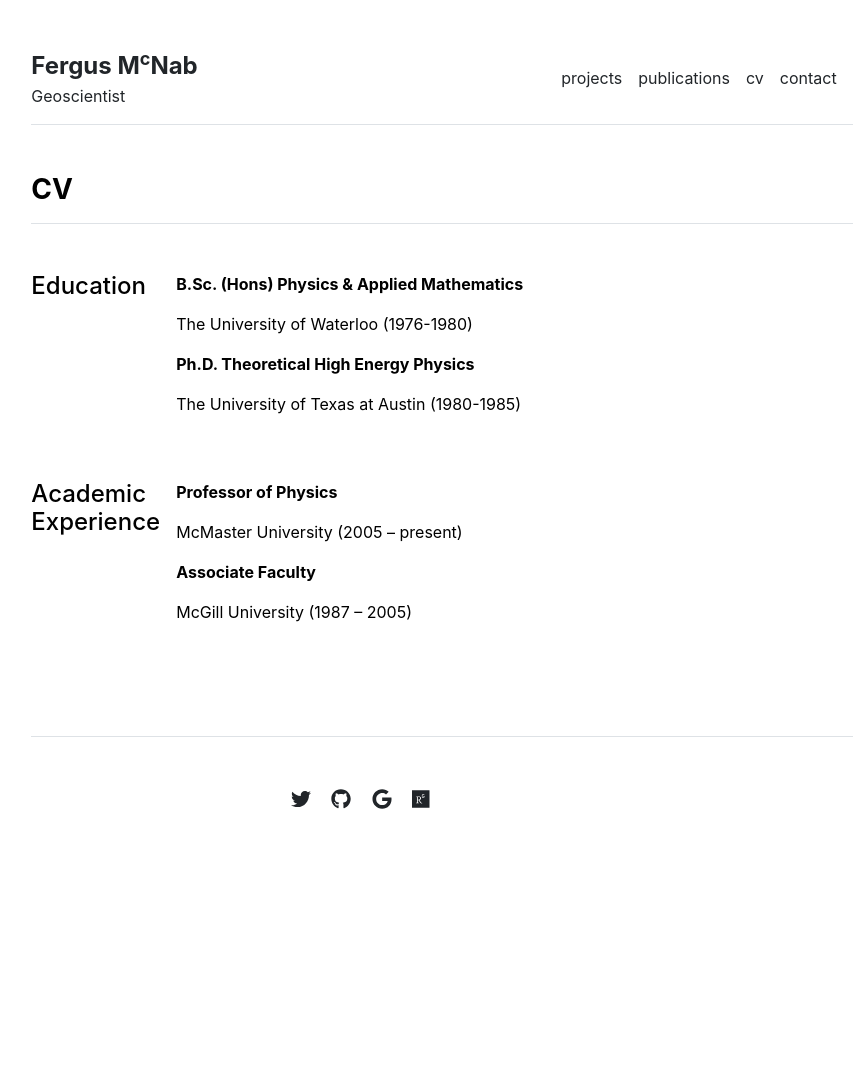
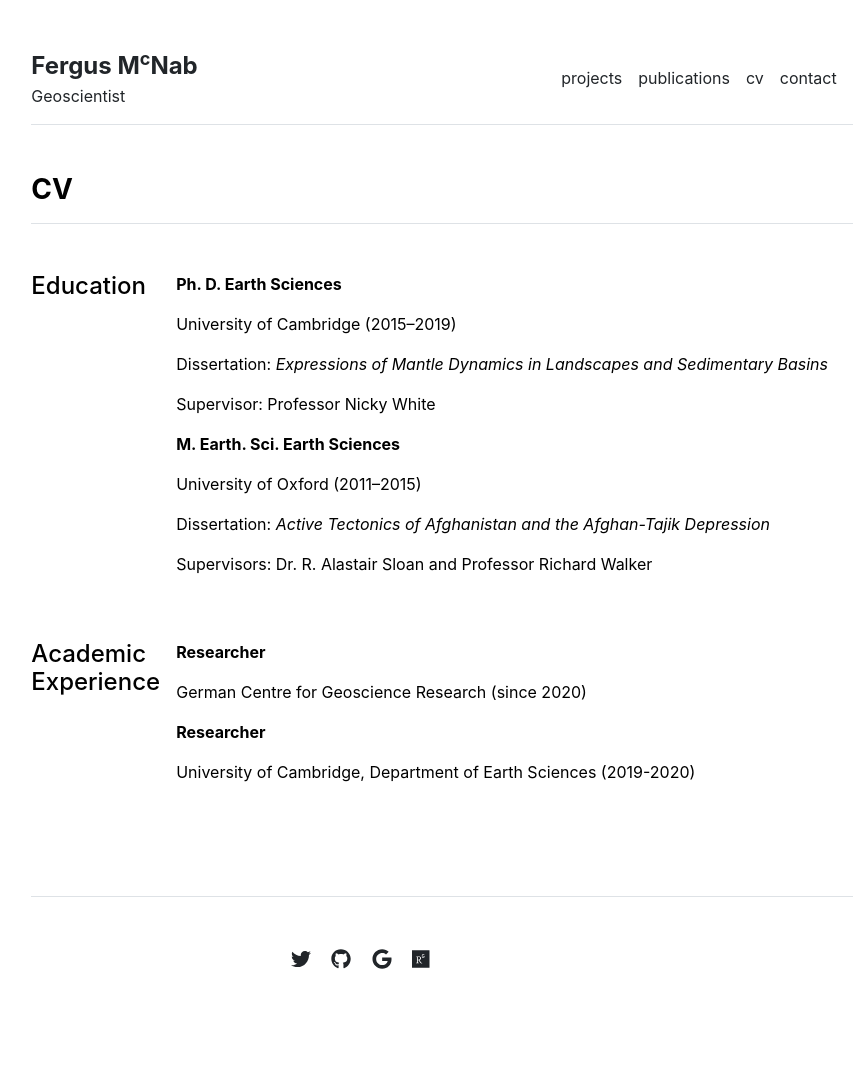
Before and after one commit to fmcnab/fmcnab.github.io, a Jekyll site: the page built from cv.md, in a window 1280 px wide. Shown: the whole page, without its empty margins (198-1066 px from the left). Built offline with Jekyll 4.4.1, drawn with Linux system fonts in a browser that asks for light colours; before the commit the page ends 911 px from its top, so only the background shows below that.

Commit message:
Adding CV information.

```diff
--- a/_data/cv/academic-experience.yml
+++ b/_data/cv/academic-experience.yml
@@ -1,5 +1,5 @@
-- title: 'Professor of Physics'
-  description: 'McMaster University (2005 – present)'
+- title: 'Researcher'
+  description: 'German Centre for Geoscience Research (since 2020)'
 
-- title: 'Associate Faculty'
-  description: 'McGill University (1987 – 2005)'
+- title: 'Researcher'
+  description: 'University of Cambridge, Department of Earth Sciences (2019-2020)'
--- a/_data/cv/education.yml
+++ b/_data/cv/education.yml
@@ -1,5 +1,9 @@
-- title: 'B.Sc. (Hons) Physics & Applied Mathematics'
-  description: 'The University of Waterloo (1976-1980)'
+- title: 'Ph. D. Earth Sciences'
+  description: 'University of Cambridge (2015&ndash;2019)'
+  dissertation: 'Expressions of Mantle Dynamics in Landscapes and Sedimentary Basins'
+  supervisor: 'Supervisor: Professor Nicky White'
 
-- title: 'Ph.D. Theoretical High Energy Physics'
-  description: 'The University of Texas at Austin (1980-1985)'
+- title: 'M. Earth. Sci. Earth Sciences'
+  description: 'University of Oxford (2011&ndash;2015)'
+  dissertation: 'Active Tectonics of Afghanistan and the Afghan-Tajik Depression'
+  supervisor: 'Supervisors: Dr. R. Alastair Sloan and Professor Richard Walker'
--- a/_layouts/cv.html
+++ b/_layouts/cv.html
@@ -15,6 +15,8 @@ layout: default
         {% for section in site.data.cv.education %}
           <p class="fw-bold">{{ section.title }}</p>
           <p>{{ section.description }}</p>
+          <p>Dissertation: <i>{{ section.dissertation }}</i></p>
+          <p>{{ section.supervisor }}</p>
         {% endfor %}
       </div>
     </div>
```
